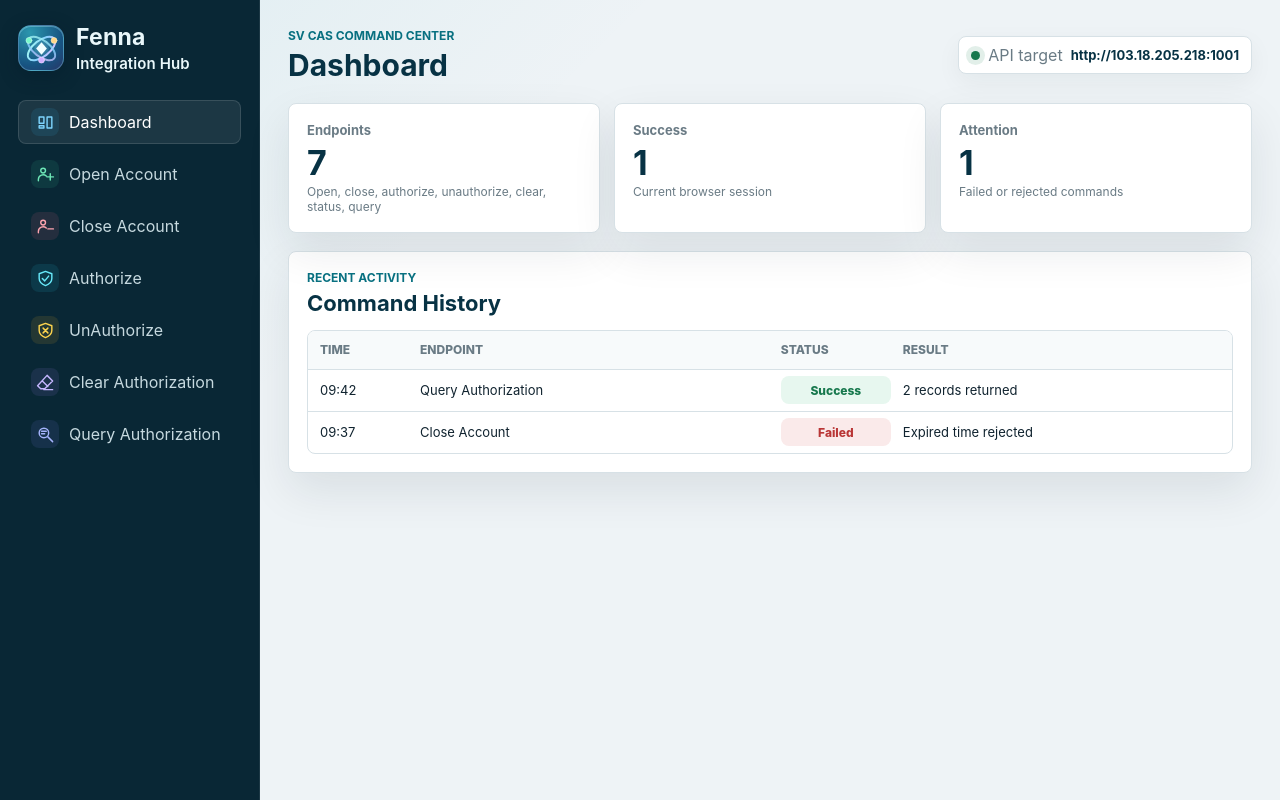
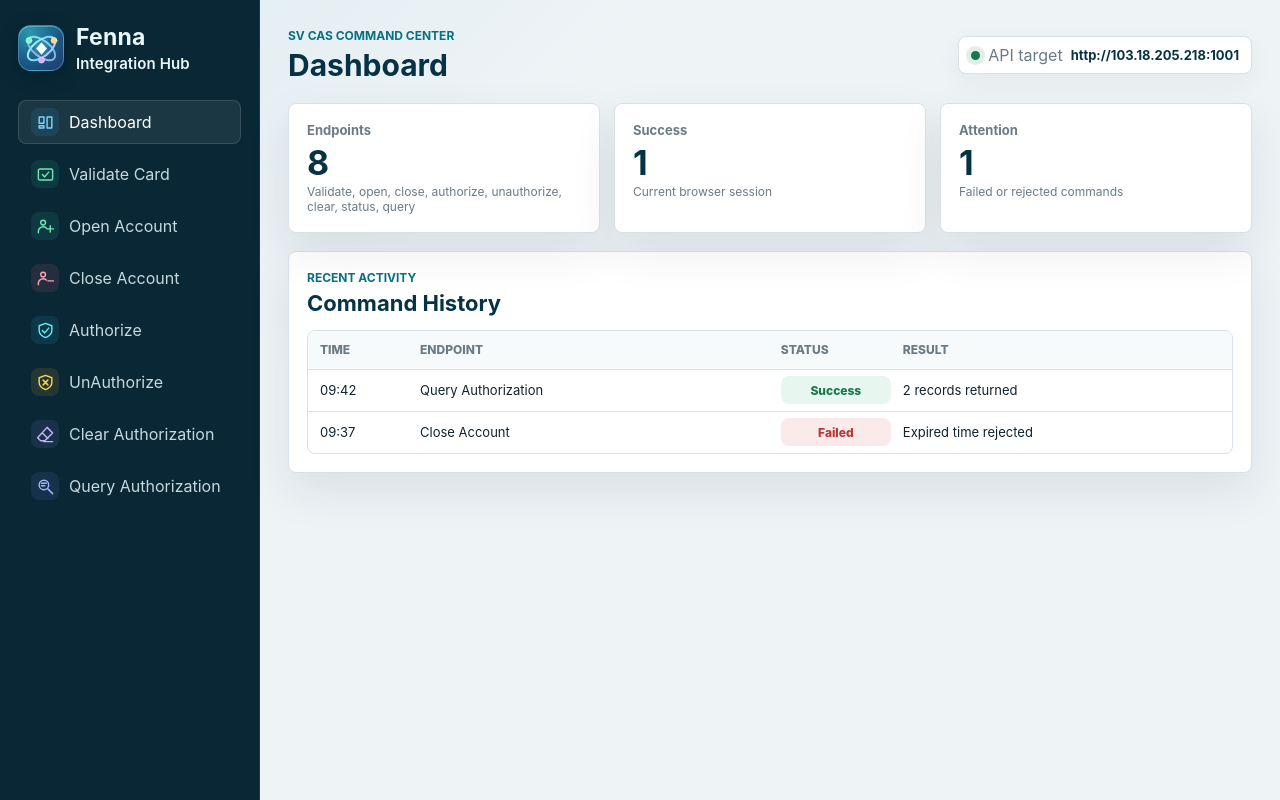
Before and after one commit to notun007/Stb.Web, an Angular app: page / in a window 1280 px wide. Built offline with nearby package versions, Linux system fonts and the light colour scheme.

Commit message:
ValidateCard endpoint added

```diff
--- a/src/app/app.html
+++ b/src/app/app.html
@@ -40,6 +40,10 @@
           <span class="nav-icon" [attr.data-icon]="endpoint.key" aria-hidden="true">
             <svg viewBox="0 0 24 24" focusable="false">
               @switch (endpoint.key) {
+                @case ('ValidateCard') {
+                  <rect x="3" y="5" width="18" height="14" rx="2" />
+                  <path d="m8 12 3 3 5-6" />
+                }
                 @case ('OpenAccount') {
                   <circle cx="9" cy="7" r="3" />
                   <path d="M3 20v-2a6 6 0 0 1 10-4M18 11v8M14 15h8" />
@@ -96,7 +100,7 @@
       <article class="metric">
         <span>Endpoints</span>
         <strong>{{ endpoints.length }}</strong>
-        <small>Open, close, authorize, unauthorize, clear, status, query</small>
+        <small>Validate, open, close, authorize, unauthorize, clear, status, query</small>
       </article>
       <article class="metric">
         <span>Success</span>
@@ -114,7 +118,7 @@
     @if (selectedKey() !== 'Dashboard') {
     <section class="content-grid">
       <section class="command-panel" [attr.aria-label]="selectedEndpoint().label + ' form'">
-        <form class="command-form" (ngSubmit)="sendCommand()">
+        <form class="command-form" ngNativeValidate (ngSubmit)="sendCommand()">
           @for (field of selectedEndpoint().fields; track field.name) {
             <label class="field">
               <span>{{ field.label }}</span>
@@ -133,6 +137,8 @@
                   [type]="field.type ?? 'text'"
                   [name]="field.name"
                   [placeholder]="field.placeholder"
+                  [required]="selectedKey() === 'ValidateCard'"
+                  [attr.pattern]="selectedKey() === 'ValidateCard' && field.name === 'chipId' ? '[0-9a-fA-F]{16}' : null"
                   [value]="form()[field.name]"
                   (input)="updateField(field.name, $any($event.target).value)"
                   autocomplete="off"
--- a/src/app/app.scss
+++ b/src/app/app.scss
@@ -537,3 +537,5 @@ pre {
   &:disabled { opacity: .4; cursor: default; }
 }
 .copy-announcement { position: absolute; width: 1px; height: 1px; overflow: hidden; clip-path: inset(50%); }
+
+.nav-icon[data-icon="ValidateCard"] { --nav-icon-color: #6ee7b7; --nav-icon-bg: #34d3991c; }
--- a/src/app/app.ts
+++ b/src/app/app.ts
@@ -12,7 +12,8 @@ type EndpointKey =
   | 'UnAuthorize'
   | 'ClearAuthorization'
   | 'SetTerminalStatus'
-  | 'QueryAuthorization';
+  | 'QueryAuthorization'
+  | 'ValidateCard';
 
 type FieldName = 'status' | 'cardId' | 'chipId' | 'productId' | 'startTime' | 'endTime';
 type FieldType = 'text' | 'select' | 'datetime-local';
@@ -60,6 +61,17 @@ export class App {
   ];
 
   protected readonly endpoints: EndpointDefinition[] = [
+    {
+      key: 'ValidateCard',
+      label: 'Validate Card',
+      description: 'Validate a card using the required Card ID and 16-character hexadecimal Chip ID.',
+      method: 'POST',
+      path: '/ValidateCard',
+      fields: [
+        this.cardIdField(),
+        { name: 'chipId', label: 'Chip ID', placeholder: '16 hexadecimal characters' }
+      ]
+    },
     {
       key: 'OpenAccount',
       label: 'Open Account',
@@ -188,7 +200,7 @@ export class App {
   protected readonly selectedKey = signal<EndpointKey | 'Dashboard'>('Dashboard');
   protected readonly form = signal<Record<string, string>>({
     cardId: '3120913711',
-    chipId: '123456789',
+    chipId: '',
     status: '0',
     productId: '0x0101',
     startTime: this.formatDateTimeLocal(new Date()),
@@ -251,6 +263,12 @@ export class App {
     if (this.selectedKey() === 'Dashboard') return;
     const endpoint = this.selectedEndpoint();
     const payload = this.buildPayload(endpoint);
+    if (endpoint.key === 'ValidateCard' &&
+        (!String(payload['cardId']).trim() || !/^[0-9a-fA-F]{16}$/.test(String(payload['chipId'])))) {
+      this.response.set(null);
+      this.error.set('Card ID and Chip ID are required. Chip ID must contain exactly 16 hexadecimal characters.');
+      return;
+    }
 
     this.loading.set(true);
     this.response.set(null);
@@ -260,7 +278,7 @@ export class App {
       next: (result: unknown) => {
         this.loading.set(false);
         this.response.set(result);
-        if (this.isRecord(result) && result['success'] === true &&
+        if ((endpoint.key === 'ValidateCard' || (this.isRecord(result) && result['success'] === true)) &&
             String(payload['cardId']).trim() === this.form()['cardId'].trim()) {
           this.historyRefresh.update(value => value + 1);
         }
@@ -270,6 +288,9 @@ export class App {
         this.loading.set(false);
         const message = this.extractErrorMessage(failure);
         this.error.set(message);
+        if (endpoint.key === 'ValidateCard' && String(payload['cardId']).trim() === this.form()['cardId'].trim()) {
+          this.historyRefresh.update(value => value + 1);
+        }
         this.pushActivity(endpoint.label, 'Error', message);
       }
     });
@@ -365,6 +386,7 @@ export class App {
       return 'Command completed';
     }
 
+    if (typeof result['reason'] === 'string') return result['reason'];
     const meaning = result['resultMeaning'];
     const code = result['resultHex'];
     if (typeof meaning === 'string' && typeof code === 'string') {
--- a/src/app/card-history/card-history.html
+++ b/src/app/card-history/card-history.html
@@ -7,7 +7,7 @@
     </div>
     <button type="button" (click)="load()" [disabled]="loading() || !validCard()">Refresh history</button>
   </header>
-  <p class="note">Newest Created Date first. Successful CAS operations only. Created dates use the database server’s clock; authorization periods use Bangladesh time.</p>
+  <p class="note">Newest Created Date first. Includes failed ValidateCard steps. Created dates use the database server’s clock; authorization periods use Bangladesh time.</p>
   <div aria-live="polite">
     @if (loading()) {
       <p class="state">Loading card history…</p>
```
